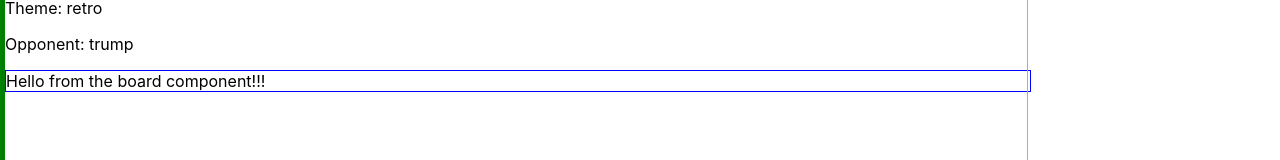
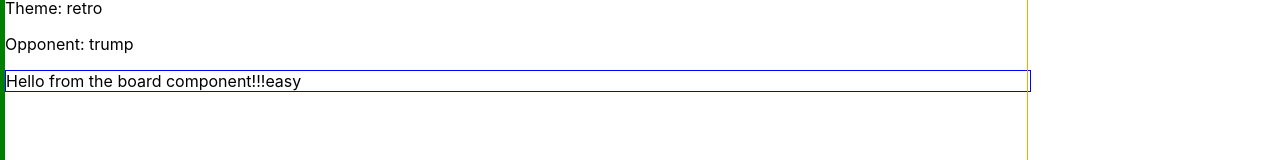
Before and after one commit to metalogica/tweetsweeper, a React (Create React App) app: page / in a window 1280 px wide. Shown: the part 125-285 px from the top of the page. Built offline with nearby package versions, Linux system fonts and the light colour scheme.

Commit message:
built cell type; deleted utils.ts

```diff
--- a/src/components/Board.tsx
+++ b/src/components/Board.tsx
@@ -1,12 +1,16 @@
 /** @jsxImportSource @emotion/react */
+// import { jsx } from '@emotion/react'
 
-// import { jsx } from '@emotion/react'
+import { useSettings } from '../contexts'
 import './Board.scss'
 
 function Board() {
+  const { state: { difficulty } } = useSettings();
+
   return (
     <div className='board-container'>
       Hello from the board component!!!
+      {difficulty}
     </div>
   )
 }
--- a/src/components/Toolbar.tsx
+++ b/src/components/Toolbar.tsx
@@ -30,6 +30,7 @@ function Toolbar(props: any) {
 function Toggler({setting, options}: { setting: string, options: string[]}) {
   const { setDifficulty, setTheme, setOpponent } = useSettings()
 
+  // TODO: Refactor this logic to make it conform to typescript standards.
   const handleChange = (option: string) => {
     switch(option) {
       case 'easy':
--- a/src/utils.ts
+++ /dev/null
@@ -1,5 +0,0 @@
-export const gameOptions = {
-
-}
-
-export {}
```
Also changed, not shown: src/components/Cell.tsx (added), 2 other files (tests, documents, lock files or other folders).
